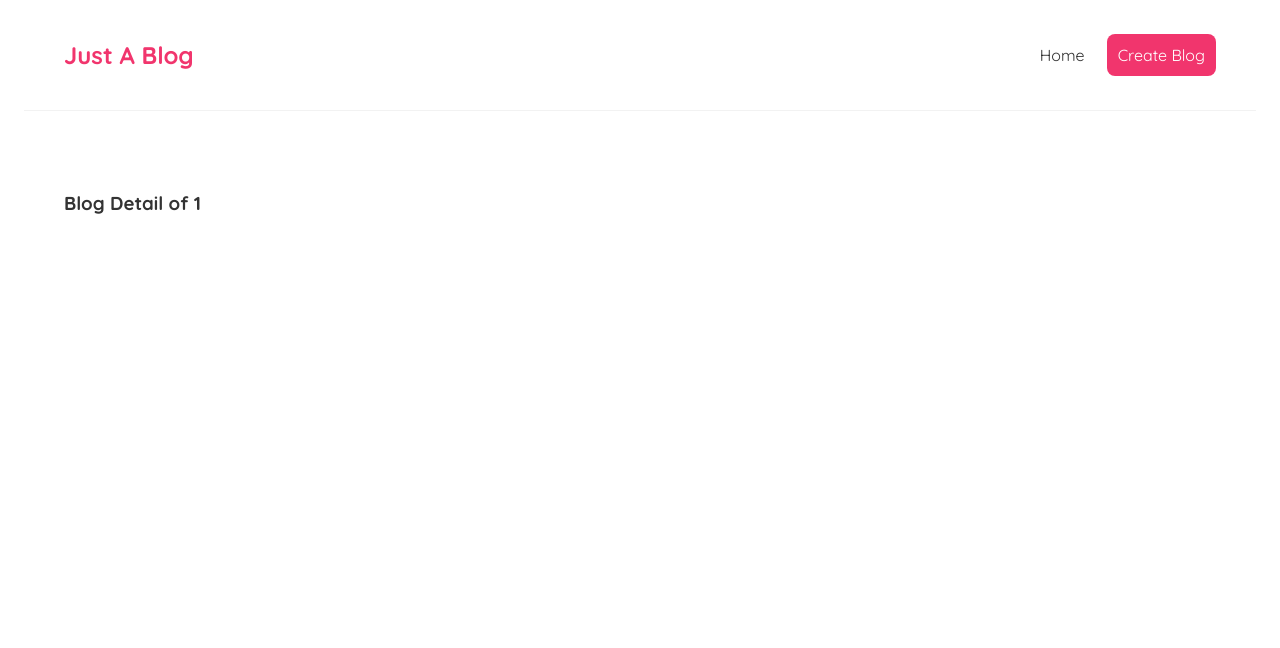
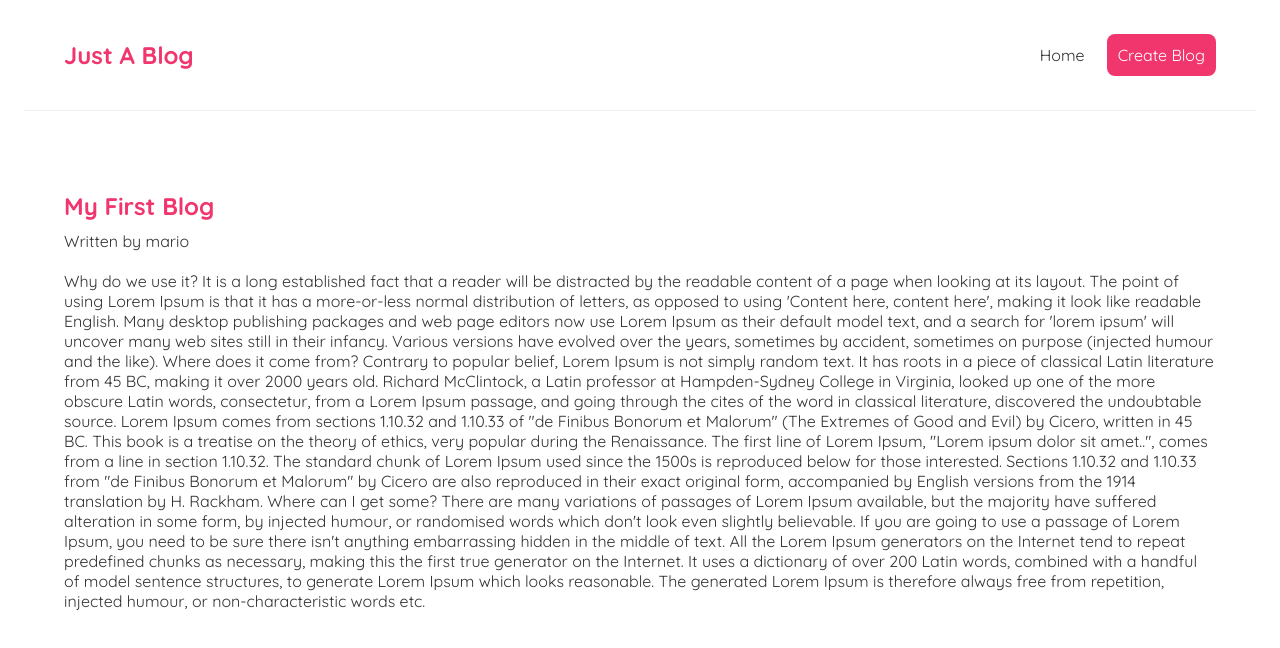
Before and after one commit to Muhammad-Ali75/justablog, a React (Create React App) app: page /detail/1 in a window 1280 px wide. Shown: the top 648 px of the page. Built offline with nearby package versions, Linux system fonts and the light colour scheme; data requests are answered from the project's data file.

Commit message:
Completes Blog Details Page

```diff
--- a/src/BlogDetails.js
+++ b/src/BlogDetails.js
@@ -1,10 +1,23 @@
 import { useParams } from "react-router-dom";
+import useFetch from "./hooks/useFetch";
 
 function BlogDetails() {
   const { id } = useParams();
+  const { data, isPending, error } = useFetch(
+    `http://localhost:5000/blogs/${id}`
+  );
+  console.log(data);
   return (
-    <div className="blog-detail">
-      <h3>Blog Detail of {id}</h3>
+    <div className="blog-details">
+      {isPending && <div>Loading...</div>}
+      {error && <div>{error}</div>}
+      {data && (
+        <article>
+          <h2>{data.title}</h2>
+          <p>Written by {data.author}</p>
+          <div>{data.body}</div>
+        </article>
+      )}
     </div>
   );
 }
--- a/src/hooks/useFetch.js
+++ b/src/hooks/useFetch.js
@@ -6,10 +6,10 @@
   const [error, setError] = useState(null);
 
   useEffect(() => {
-    const abort = new AbortController();
+    const abortCont = new AbortController();
 
     setTimeout(() => {
-      fetch(url, { signal: abort.signal })
+      fetch(url, { signal: abortCont.signal })
         .then((res) => {
           if (!res.ok) {
             // error coming back from server
@@ -23,17 +23,18 @@
           setError(null);
         })
         .catch((err) => {
-          // auto catches network / connection error
           if (err.name === "AbortError") {
-            console.error("Abort Detected");
+            console.log("fetch aborted");
           } else {
-            console.error(err);
+            // auto catches network / connection error
             setIsPending(false);
             setError(err.message);
           }
         });
     }, 1000);
-    return () => abort.abort();
+
+    // abort the fetch
+    return () => abortCont.abort();
   }, [url]);
 
   return { data, isPending, error };
--- a/src/index.css
+++ b/src/index.css
@@ -54,3 +54,23 @@
 .blog-preview a {
   text-decoration: none;
 }
+/* blog details page */
+.blog-details h2 {
+  font-size: 24px;
+  color: #f1356d;
+  margin-bottom: 10px;
+}
+.blog-details div {
+  margin: 20px 0;
+}
+.blog-details p {
+  font-size: 16px;
+}
+.blog-details button {
+  background: #f1356d;
+  color: #fff;
+  border: 0;
+  padding: 8px;
+  border-radius: 8px;
+  cursor: pointer;
+}
```
